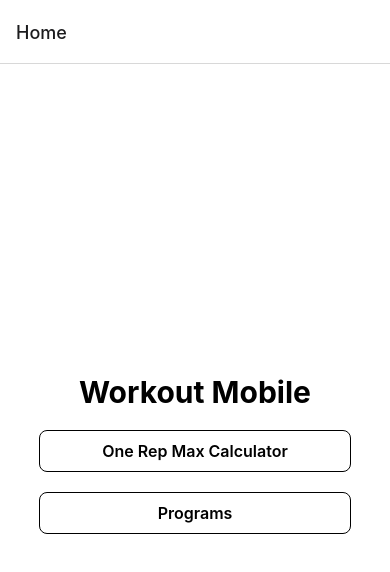
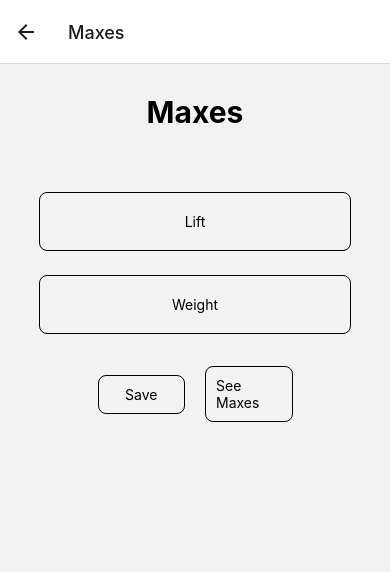
Before and after one commit to ObiBaratt/rn-workout, a React Native app: screen /Maxes in a window 390 px wide. Shown: the top 572 px of the page. Built offline with nearby package versions, Linux system fonts and the light colour scheme.

Commit message:
Add maxes screen, firebase infra, async storage, connection to onerm

```diff
--- a/App.tsx
+++ b/App.tsx
@@ -3,6 +3,7 @@ import { createNativeStackNavigator } from "@react-navigation/native-stack";
 import React from "react";
 
 import Home from "./src/screens/Home/Home";
+import Maxes from "./src/screens/Maxes/Maxes";
 import OneRm from "./src/screens/OneRm/OneRm";
 import Programs from "./src/screens/Programs/Programs";
 
@@ -15,6 +16,7 @@ export default function App() {
         <Stack.Screen name="Home" component={Home} />
         <Stack.Screen name="OneRm" component={OneRm} />
         <Stack.Screen name="Programs" component={Programs} />
+        <Stack.Screen name="Maxes" component={Maxes} />
       </Stack.Navigator>
     </NavigationContainer>
   );
--- a/package.json
+++ b/package.json
@@ -13,6 +13,7 @@
     "build:android-dev": "eas build -p android --profile preview"
   },
   "dependencies": {
+    "@react-native-async-storage/async-storage": "1.17.11",
     "@react-navigation/native": "^6.1.7",
     "@react-navigation/native-stack": "^6.9.13",
     "@types/react": "~18.0.27",
@@ -23,6 +24,7 @@
     "eslint-plugin-react-hooks": "^4.6.0",
     "expo": "~48.0.18",
     "expo-status-bar": "~1.4.4",
+    "firebase": "^10.0.0",
     "prettier": "^3.0.0",
     "react": "18.2.0",
     "react-native": "0.71.8",
--- a/src/screens/Home/Home.tsx
+++ b/src/screens/Home/Home.tsx
@@ -1,14 +1,13 @@
+import { useNavigation } from "@react-navigation/native";
 import React from "react";
 import { Text, TouchableOpacity, View } from "react-native";
 
 import { homeStyles as styles } from "./Home.styles";
 import { HomeScreenNavigationProp } from "../../types/navigation";
 
-type HomeProps = {
-  navigation: HomeScreenNavigationProp;
-};
+const Home: React.FC = () => {
+  const navigation = useNavigation<HomeScreenNavigationProp>();
 
-const Home: React.FC<HomeProps> = ({ navigation }) => {
   return (
     <View style={styles.container}>
       <Text style={styles.titleText}>Workout Mobile</Text>
@@ -28,6 +27,13 @@ const Home: React.FC<HomeProps> = ({ navigation }) => {
       >
         <Text style={styles.buttonText}>Programs</Text>
       </TouchableOpacity>
+      <TouchableOpacity
+        key={"maxesButton"}
+        style={styles.button}
+        onPress={() => navigation.navigate("Maxes")}
+      >
+        <Text style={styles.buttonText}>Maxes</Text>
+      </TouchableOpacity>
     </View>
   );
 };
--- /dev/null
+++ b/src/screens/Maxes/Maxes.styles.tsx
@@ -0,0 +1,48 @@
+import { Dimensions, StyleSheet } from "react-native";
+
+const { width, height } = Dimensions.get("window");
+
+export const maxesStyles = StyleSheet.create({
+  container: {
+    flexGrow: 1,
+    justifyContent: "center",
+    alignItems: "center",
+    padding: 20,
+  },
+  input: {
+    height: height * 0.07,
+    margin: 12,
+    borderWidth: 0.5,
+    borderRadius: 8,
+    textAlign: "center",
+    width: width * 0.8,
+  },
+  inputWarn: {
+    borderColor: "red",
+  },
+  title: {
+    fontSize: 30,
+    fontWeight: "bold",
+    marginVertical: 10,
+  },
+  buttonContainer: {
+    display: "flex",
+    flexDirection: "row",
+    alignItems: "center",
+    justifyContent: "center",
+    width: "100%",
+  },
+  button: {
+    marginTop: 20,
+    padding: 10,
+    width: "25%",
+    alignItems: "center",
+    borderWidth: 1,
+    borderRadius: 8,
+    marginHorizontal: 10,
+  },
+  buttonText: {
+    fontSize: 16,
+    fontWeight: "600",
+  },
+});
--- /dev/null
+++ b/src/screens/Maxes/Maxes.tsx
@@ -0,0 +1,146 @@
+import AsyncStorage from "@react-native-async-storage/async-storage";
+import { KeyValuePair } from "@react-native-async-storage/async-storage/lib/typescript/types";
+import { useNavigation, useRoute } from "@react-navigation/native";
+import React, { useEffect, useState } from "react";
+import {
+  ScrollView,
+  Text,
+  TextInput,
+  TouchableOpacity,
+  View,
+} from "react-native";
+
+import { maxesStyles as styles } from "./Maxes.styles";
+import { MaxesNavigationProp, MaxesRouteProp } from "../../types/navigation";
+const Maxes: React.FC = () => {
+  const navigation = useNavigation<MaxesNavigationProp>();
+  const route = useRoute<MaxesRouteProp>();
+  const [lift, setLift] = useState<string>("");
+  const [weight, setWeight] = useState<string>("");
+  const [keys, setKeys] = useState<readonly KeyValuePair[]>([]);
+  const [adding, setAdding] = useState<boolean>(false);
+  const [failedLoad, setFailedLoad] = useState<boolean>(false);
+
+  useEffect(() => {
+    const calcMax = route.params?.calcMax;
+    const adding = route.params?.adding;
+    if (adding) {
+      setAdding(true);
+    }
+    if (calcMax) {
+      setWeight(calcMax.toString());
+    }
+  }, [route.params]);
+
+  const getAllKeys = async () => {
+    try {
+      setFailedLoad(false);
+      const asyncKeys = await AsyncStorage.getAllKeys();
+      const res = await AsyncStorage.multiGet(asyncKeys);
+      setKeys(res);
+    } catch (e) {
+      setFailedLoad(true);
+    }
+  };
+
+  useEffect(() => {
+    console.log("ue ran");
+    getAllKeys();
+  }, [adding]);
+
+  const goToPrograms = () => {
+    navigation.navigate("Programs", {
+      calcMax: 0,
+    });
+  };
+
+  const handleSave = async () => {
+    if (lift && weight) {
+      try {
+        await AsyncStorage.setItem(lift, weight, () => {
+          console.log("success");
+          setLift("");
+          setWeight("");
+          setAdding(!adding);
+          return null;
+        });
+      } catch (e) {
+        // saving error should add retry option
+      }
+    }
+  };
+
+  const handleEdit = (lift: string, weight: string | null) => {
+    setLift(lift);
+    setWeight(weight || "");
+    setAdding(!adding);
+  };
+
+  return (
+    <ScrollView>
+      {failedLoad ? (
+        <View style={styles.container}>
+          <TouchableOpacity onPress={getAllKeys}>
+            <Text style={styles.title}>Failed to load data. Retry?</Text>
+          </TouchableOpacity>
+        </View>
+      ) : (
+        <>
+          <View style={styles.container}>
+            <Text style={styles.title}>Maxes</Text>
+          </View>
+          {keys.length > 0 && !adding ? (
+            <View style={styles.container}>
+              {keys.map((key) => (
+                <Text
+                  key={key[0]}
+                  style={styles.title}
+                  onPress={() => handleEdit(key[0], key[1])}
+                >
+                  {key[0]}: {key[1]}
+                </Text>
+              ))}
+              <TouchableOpacity
+                style={styles.button}
+                onPress={() => setAdding(!adding)}
+              >
+                <Text>Add New Lift</Text>
+              </TouchableOpacity>
+            </View>
+          ) : (
+            <View style={styles.container}>
+              <TextInput
+                onChangeText={setLift}
+                style={styles.input}
+                placeholder="Lift"
+                placeholderTextColor={"black"}
+                value={lift}
+              />
+              <TextInput
+                onChangeText={setWeight}
+                style={styles.input}
+                keyboardType="numeric"
+                placeholder="Weight"
+                placeholderTextColor={"black"}
+                value={weight}
+              />
+              <View style={styles.buttonContainer}>
+                <TouchableOpacity style={styles.button} onPress={handleSave}>
+                  <Text>Save</Text>
+                </TouchableOpacity>
+                <TouchableOpacity
+                  style={styles.button}
+                  onPress={() => setAdding(!adding)}
+                >
+                  <Text>See Maxes</Text>
+                </TouchableOpacity>
+              </View>
+            </View>
+          )}
+        </>
+      )}
+    </ScrollView>
+  );
+};
+
+export default Maxes;
--- a/src/screens/OneRm/OneRm.styles.ts
+++ b/src/screens/OneRm/OneRm.styles.ts
@@ -24,6 +24,7 @@ export const oneRmstyles = StyleSheet.create({
     fontSize: 20,
     fontWeight: "bold",
     marginVertical: 10,
+    textAlign: "center",
   },
   table: {
     flexDirection: "column",
@@ -60,5 +61,13 @@ export const oneRmstyles = StyleSheet.create({
   },
   verticalSpaced: {
     marginVertical: height * 0.01,
+    marginHorizontal: 20,
+  },
+  linkContainer: {
+    display: "flex",
+    flexDirection: "row",
+    alignItems: "center",
+    justifyContent: "center",
+    width: "100%",
   },
 });
--- a/src/screens/OneRm/OneRm.tsx
+++ b/src/screens/OneRm/OneRm.tsx
@@ -1,7 +1,7 @@
+import { useNavigation } from "@react-navigation/native";
 import React, { useEffect, useState } from "react";
 import {
   Animated,
-  Keyboard,
   ScrollView,
   Text,
   TextInput,
@@ -9,15 +9,12 @@ import {
   View,
 } from "react-native";
 
+import { oneRmstyles as styles } from "./OneRm.styles";
 import { OneRmNavigationProp } from "../../types/navigation";
 import { calcOneRm, maxReps } from "../../utils/calc1rm";
-import { oneRmstyles as styles } from "./OneRm.styles";
 
-type OneRmProps = {
-  navigation: OneRmNavigationProp;
-};
-
-const OneRm: React.FC<OneRmProps> = ({ navigation }) => {
+const OneRm: React.FC = () => {
+  const navigation = useNavigation<OneRmNavigationProp>();
   const [weight, setWeight] = useState<string>("");
   const [reps, setReps] = useState<string>("");
   const [oneRm, setOneRm] = useState<number>(0);
@@ -41,7 +38,6 @@ const OneRm: React.FC<OneRmProps> = ({ navigation }) => {
   }, [weight, reps]);
 
   const handleCalculate = () => {
-    Keyboard.dismiss();
     if (weight && reps) {
       setWarnReps(false);
       setWarnWeight(false);
@@ -69,6 +65,13 @@ const OneRm: React.FC<OneRmProps> = ({ navigation }) => {
   const goToPrograms = () => {
     navigation.navigate("Programs", {
       calcMax: oneRm,
+    });
+  };
+
+  const goToMaxes = () => {
+    navigation.navigate("Maxes", {
+      calcMax: oneRm,
+      adding: true,
     });
   };
 
@@ -123,12 +126,20 @@ const OneRm: React.FC<OneRmProps> = ({ navigation }) => {
         <View>
           <View>
             <Text style={styles.title}>One Rep Max: {oneRm}</Text>
+            <View style={styles.linkContainer}>
               <TouchableOpacity
                 style={styles.verticalSpaced}
                 onPress={goToPrograms}
               >
                 <Text style={styles.generateProgram}>Generate a Program</Text>
               </TouchableOpacity>
+              <TouchableOpacity
+                style={styles.verticalSpaced}
+                onPress={goToMaxes}
+              >
+                <Text style={styles.generateProgram}>Save your Max</Text>
+              </TouchableOpacity>
+            </View>
           </View>
 
           <View style={styles.table}>
--- a/src/screens/Programs/Programs.tsx
+++ b/src/screens/Programs/Programs.tsx
@@ -1,3 +1,4 @@
+import { useNavigation, useRoute } from "@react-navigation/native";
 import React, { useEffect, useState } from "react";
 import {
   Animated,
@@ -9,6 +10,7 @@ import {
   View,
 } from "react-native";
 
+import { programsStyles as styles } from "./Programs.styles";
 import {
   ProgramNavigationProp,
   ProgramRouteProp,
@@ -19,18 +21,10 @@ import {
   NuckolsSquat,
   Overload,
 } from "../../utils/basicPrograms";
-import { programsStyles as styles } from "./Programs.styles";
 
-type ProgramProps = {
-  navigation: ProgramNavigationProp;
-  route: ProgramRouteProp;
-};
-
-type RouteParams = {
-  calcMax?: number;
-};
-
-const Programs: React.FC<ProgramProps> = ({ navigation, route }) => {
+const Programs: React.FC = () => {
+  const navigation = useNavigation<ProgramNavigationProp>();
+  const route = useRoute<ProgramRouteProp>();
   const [isOpen, setIsOpen] = useState(false);
   const [selectedValue, setSelectedValue] = useState<{
     name: string;
@@ -83,7 +77,7 @@ const Programs: React.FC<ProgramProps> = ({ navigation, route }) => {
       setProgram(selectedValue.fxn(max));
       animateTable();
     }
-  }, [max, selectedValue]);
+  }, [max, selectedValue, animateTable]);
 
   return (
     <ScrollView
```
Also changed, not shown: metro.config.js (added, +7 -0 lines), src/types/navigation.ts (+13 -0 lines), 1 other file (tests, documents, lock files or other folders). Lines whose indentation alone changed are shown as unchanged.
